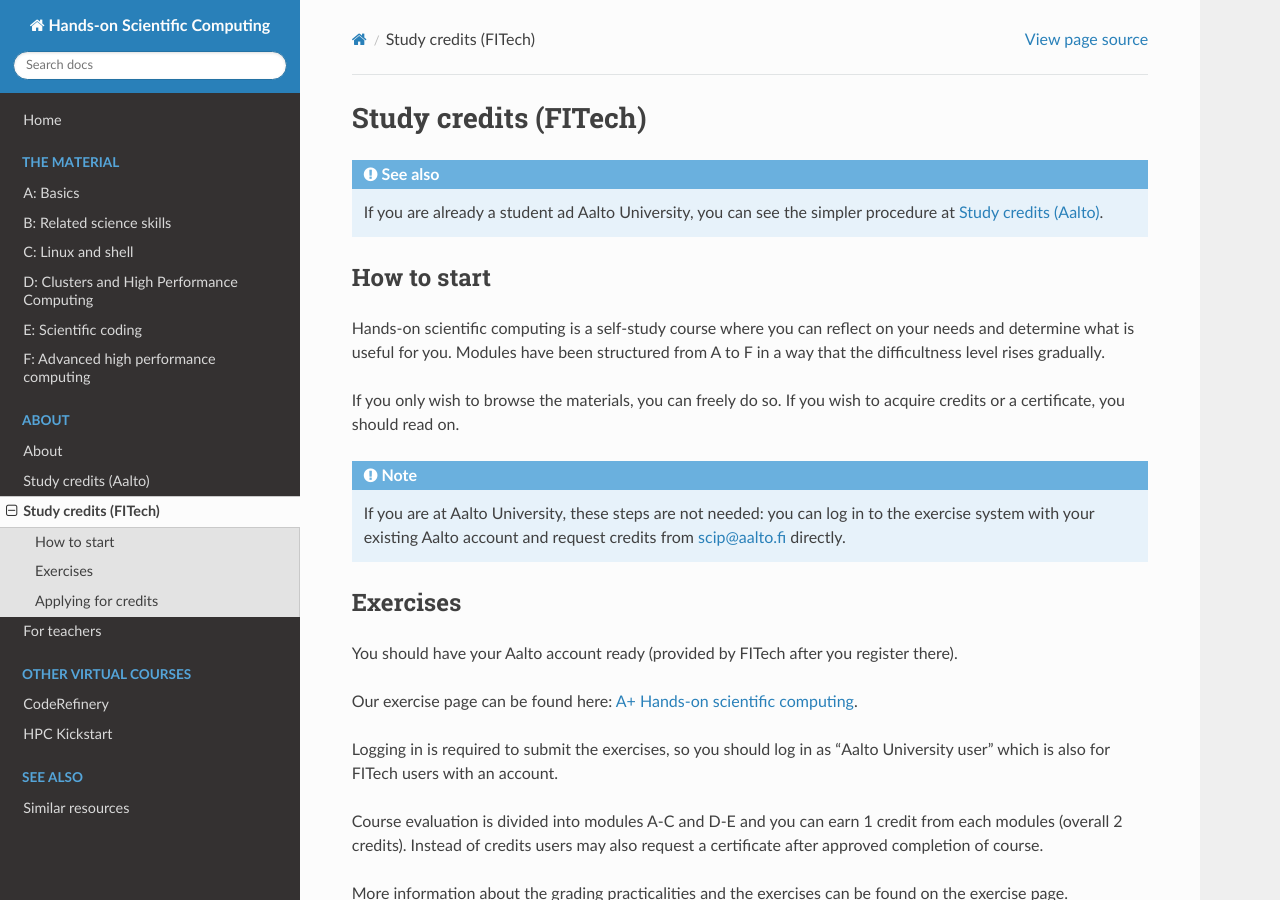
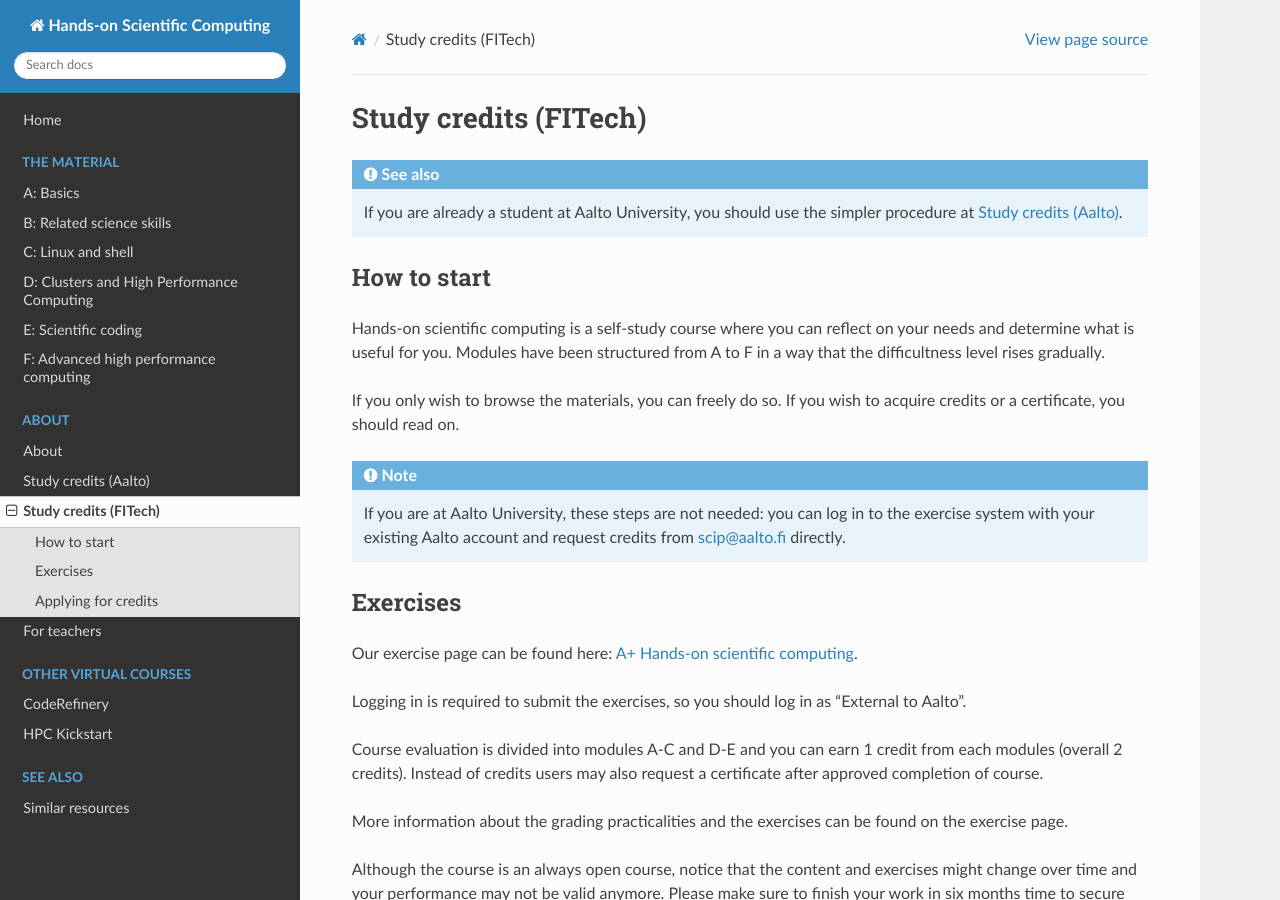
Before and after one commit to coderefinery/handsonscicomp, a Sphinx documentation site: the page built from source/fitech-info.rst, in a window 1280 px wide and 900 px high. Built offline with Sphinx 7.4.7 and the Read the Docs theme 2.0.0, drawn with Linux system fonts in a browser that asks for light colours.

Commit message:
source/fitech-info: Update based on FITech feedback about logging in

```diff
--- a/source/fitech-info.rst
+++ b/source/fitech-info.rst
@@ -3,7 +3,7 @@
 
 .. seealso::
 
-   If you are already a student ad Aalto University, you can see the
+   If you are already a student at Aalto University, you should use the
    simpler procedure at :doc:`study-credits`.
 
 
@@ -26,24 +26,24 @@
 Exercises
 ---------
 
-You should have your Aalto account ready (provided by FITech after you
-register there).
-
 Our exercise page can be found here: `A+ Hands-on scientific computing`_.
 
 .. _A+ Hands-on scientific computing: https://plus.cs.aalto.fi/CS-E4004/2020/
 
-Logging in is required to submit the exercises, so you should log in as "Aalto University user" which
-is also for FITech users with an account.
+Logging in is required to submit the exercises, so you should log in
+as "External to Aalto".
 
-Course evaluation is divided into modules A-C and D-E and you can earn 1 credit from each modules (overall 2 credits).
-Instead of credits users may also request a certificate after approved completion of course.
+Course evaluation is divided into modules A-C and D-E and you can earn
+1 credit from each modules (overall 2 credits). Instead of credits
+users may also request a certificate after approved completion of
+course.
 
 More information about the grading practicalities and the exercises can be found on the exercise page.
 
-Although the course is an always open course, notice that the content and exercises might change
-over time and your performance may not be valid anymore. Please make sure to finish your work in six months
-time to secure successful completion of the course.
+Although the course is an always open course, notice that the content
+and exercises might change over time and your performance may not be
+valid anymore. Please make sure to finish your work in six months time
+to secure successful completion of the course.
 
 Applying for credits
 --------------------
```
